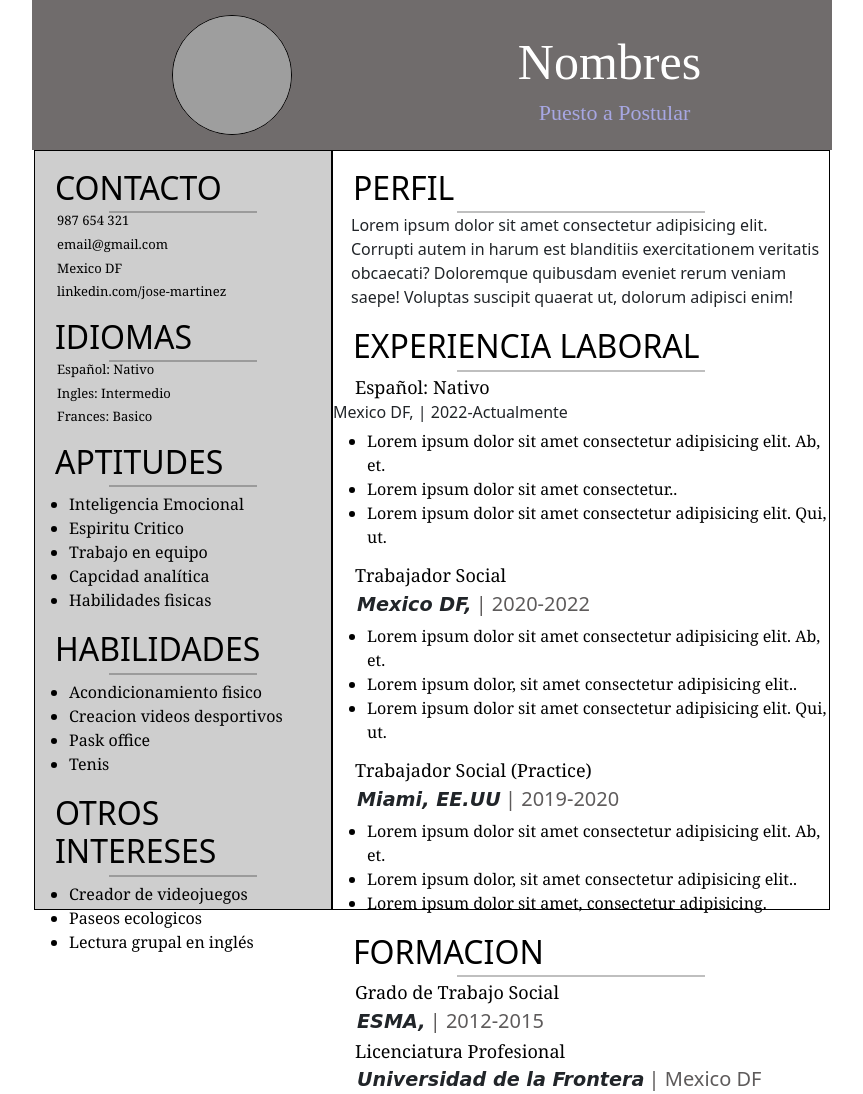
After one commit to HenryAndrew356/pivot, a Flask app: page /testJS in a window 1280 px wide. The commit adds this page. Shown: the whole page, without its empty margins (208-1071 px from the left). Run offline with Flask 3, Linux system fonts and the light colour scheme; parts of the project's set-up code (start-up, migrations or seed data) failed here and were passed over; grey boxes are pictures that could not be loaded.

Commit message:
end change

```diff
--- a/app/routes.py
+++ b/app/routes.py
@@ -153,5 +153,11 @@ def ll():
 @app.route("/protected_area")
 @login_is_required
 def protected_area():
-    # return "Go to Login Page <a href='/logout'><button>Go Logout</button></a>"
+    return "Go to Login Page <a href='/logout'><button>Go Logout</button></a>"
     return "Welcome to Protected Page"
+
+
+
+@app.route("/testJS",methods=['POST','GET'])
+def testJS():
+    return render_template ("cv/cv01.html")
--- a/app/templates/auth/login.html
+++ b/app/templates/auth/login.html
@@ -1,3 +1,4 @@
+<!DOCTYPE html>
 {% extends './base.html' %}
 
 {% block title %}TestPage{% endblock %}
--- /dev/null
+++ b/app/templates/cv/cv01.html
@@ -0,0 +1,109 @@
+<!DOCTYPE html>
+    {% extends './base.html' %}
+    {% block title %}Form to CV Page{% endblock %}
+    {% block customCSS %}
+    <link
+        rel="stylesheet"
+        href="{{ url_for('static',filename='css/cv.css') }}"
+        >
+    {% endblock %}
+
+    {% block body %}
+        <div class="parent0">
+            <div class="child1">
+                <img src="https://previews.123rf.com/images/jemastock/jemastock1706/jemastock170604295/79761622-mirando-la-cara-del-hombre-en-un-dibujo-animado-de-dibujos-animados-estilo-ilustraci%C3%B3n-vectorial.jpg?fj=1" width="120px" height="120px">
+            </div>
+            <div class="child2">
+                <h2 id="h2v">Nombres</h2>
+                <h4 id="h4v">Puesto a Postular</h4>
+            </div>
+        </div>
+        <div class="parent01">
+            <div class="child01">
+                <h2>CONTACTO</h2>
+                <hr>
+                <h3>987 654 321</h3>
+                <h3>email@gmail.com</h3>
+                <h3>Mexico DF</h3>
+                <h3>linkedin.com/jose-martinez</h3>
+
+                <h2>IDIOMAS</h2>
+                <hr>
+                <h3>Español: Nativo</h3>
+                <h3>Ingles: Intermedio</h3>
+                <h3>Frances: Basico</h3>
+
+                <h2>APTITUDES</h2>
+                <hr>
+                <ul>
+                    <li>Inteligencia Emocional</li>
+                    <li>Espiritu Critico</li>
+                    <li>Trabajo en equipo</li>
+                    <li>Capcidad analítica</li>
+                    <li>Habilidades fisicas</li>
+                </ul>
+
+                <h2>HABILIDADES</h2>
+                <hr>
+                <ul>
+                    <li>Acondicionamiento fisico</li>
+                    <li>Creacion videos desportivos</li>
+                    <li>Pask office</li>
+                    <li>Tenis</li>
+                </ul>
+
+                <h2>OTROS INTERESES</h2>
+                <hr>
+                <ul>
+                    <li>Creador de videojuegos</li>
+                    <li>Paseos ecologicos</li>
+                    <li>Lectura grupal en inglés</li>
+                </ul>
+
+            </div>
+            <div class="child02">
+                <h2>PERFIL</h2>
+                <hr>
+                <p>Lorem ipsum dolor sit amet consectetur adipisicing elit. Corrupti autem in harum est blanditiis exercitationem veritatis obcaecati? Doloremque quibusdam eveniet rerum veniam saepe! Voluptas suscipit quaerat ut, dolorum adipisci enim!</p>
+
+                <h2>EXPERIENCIA LABORAL</h2>
+                <hr>
+                <h3 class="mtitle">Español: Nativo</h3>
+                <span id="curvado">Mexico DF,</span>
+                <span id="postcurva">| 2022-Actualmente</span>
+                <ul>
+                    <li>Lorem ipsum dolor sit amet consectetur adipisicing elit. Ab, et.</li>
+                    <li>Lorem ipsum dolor sit amet consectetur..</li>
+                    <li>Lorem ipsum dolor sit amet consectetur adipisicing elit. Qui, ut.</li>
+                </ul>
+
+                <h3 class="mtitle">Trabajador Social</h3>
+                <span class="curvado">Mexico DF,</span>
+                <span class="postcurva">| 2020-2022</span>
+                <ul>
+                    <li>Lorem ipsum dolor sit amet consectetur adipisicing elit. Ab, et.</li>
+                    <li>Lorem ipsum dolor, sit amet consectetur adipisicing elit..</li>
+
+                    <li>Lorem ipsum dolor sit amet consectetur adipisicing elit. Qui, ut.</li>
+                </ul>
+                <h3 class="mtitle">Trabajador Social (Practice)</h3>
+                <span class="curvado">Miami, EE.UU</span>
+                <span class="postcurva">| 2019-2020</span>
+                <ul>
+                    <li>Lorem ipsum dolor sit amet consectetur adipisicing elit. Ab, et.</li>
+                    <li>Lorem ipsum dolor, sit amet consectetur adipisicing elit..</li>
+                    <li>Lorem ipsum dolor sit amet, consectetur adipisicing.</li>
+                </ul>
+                <h2>FORMACION</h2>
+                <hr>
+                <h3 class="mtitle">Grado de Trabajo Social</h3>
+                <span class="curvado">ESMA,</span>
+                <span class="postcurva">| 2012-2015</span>
+                <h3 class="mtitle">Licenciatura Profesional</h3>
+                <span class="curvado">Universidad de la Frontera</span>
+                <span class="postcurva">| Mexico DF</span>
+
+            </div>
+        </div>
+        <i class="fa-regular fa-circle-phone"></i>
+    {% endblock %}
--- a/app/templates/todoList.html
+++ b/app/templates/todoList.html
@@ -142,6 +142,6 @@
         src="https://cdn.jsdelivr.net/npm/bootstrap@5.0.0-beta2/dist/js/bootstrap.bundle.min.js"
         integrity="sha384-b5kHyXgcpbZJO/tY9Ul7kGkf1S0CWuKcCD38l8YkeH8z8QjE0GmW1gYU5S9FOnJ0" crossorigin="anonymous">
     </script>
-    <script src="{{ url_for('static', filename='script/modal.js') }}"></script>
+    <script src="{{ url_for('static', filename='script/controller.js') }}"></script>
 
 </html>
```
Also changed, not shown: app/static/script/controllerRegister.js (added, +22 -0 lines), app/templates/auth/register.html (+35 -21 lines), app/templates/base.html (+11 -2 lines), app/static/css/cv.css (renamed from app/static/css/custom.css), app/static/script/controller.js (renamed from app/static/script/modal.js), 1 other file.
